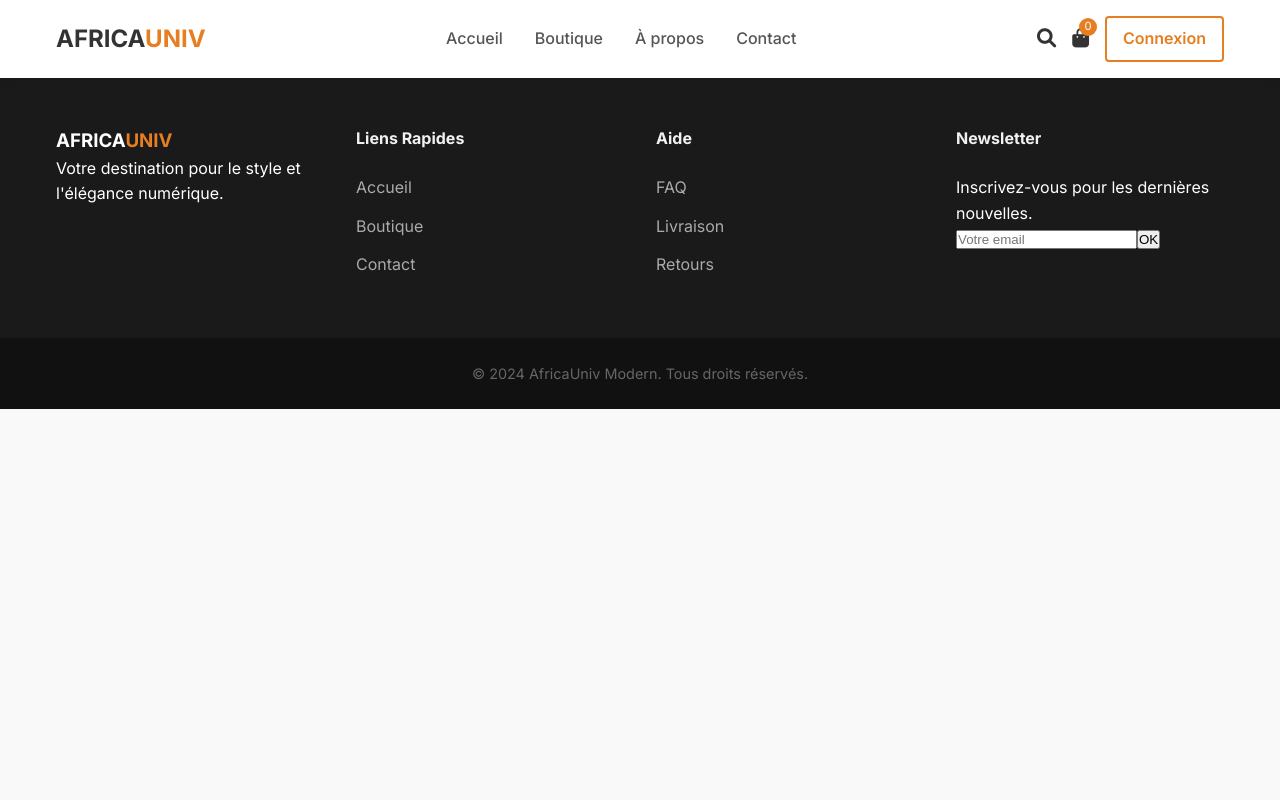
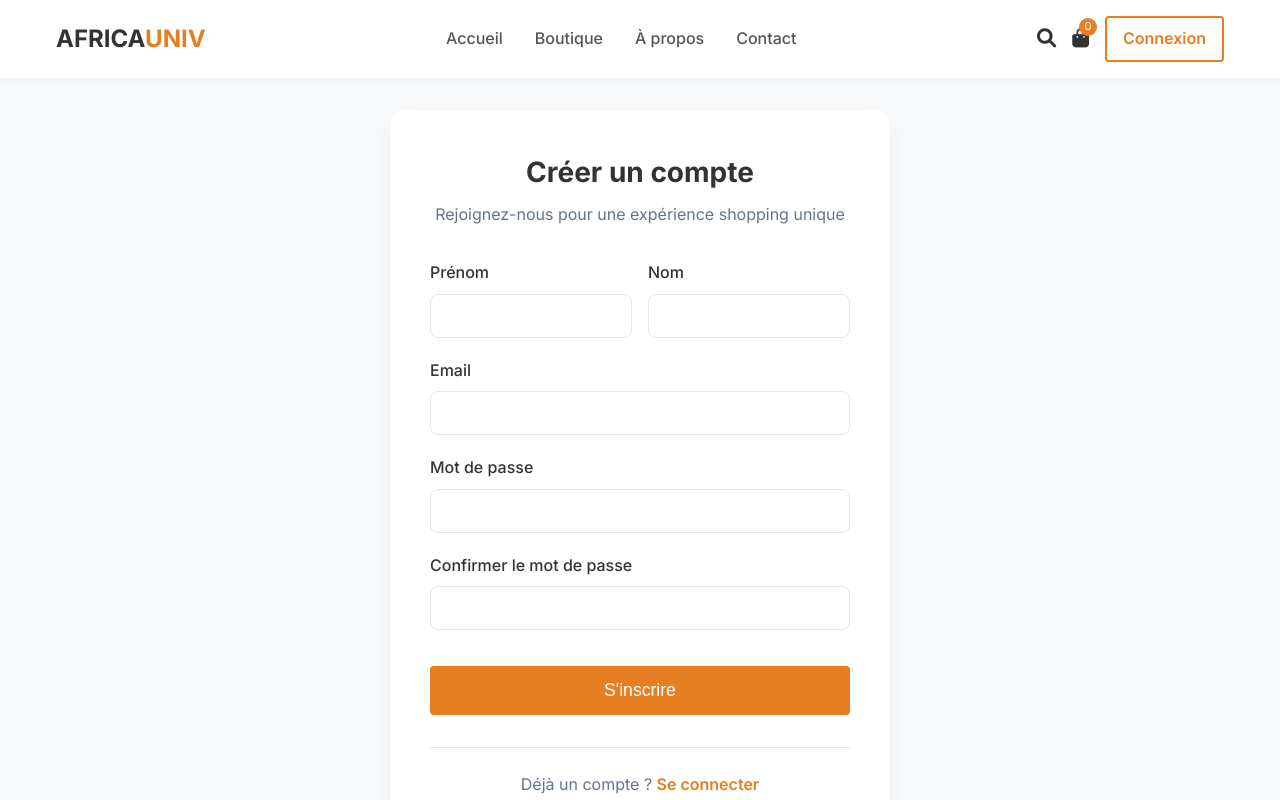
Before and after one commit to GOUTIA-PRINCE/Africa-univ-site-web-, an Angular app: page /register in a window 1280 px wide. Before the commit this address led to /. Shown: the top 800 px of the page. Built offline with nearby package versions, Linux system fonts and the light colour scheme.

Commit message:
mise a jour 06/02/2026

```diff
--- a/src/app/app.routes.ts
+++ b/src/app/app.routes.ts
@@ -11,6 +11,7 @@ export const routes: Routes = [
     { path: 'catalog', component: CatalogComponent },
     { path: 'cart', component: CartComponent },
     { path: 'login', component: LoginComponent },
+    { path: 'register', loadComponent: () => import('./features/auth/register/register.component').then(m => m.RegisterComponent) },
     { path: 'contact', component: ContactComponent },
     { path: 'about', component: AboutComponent },
     { path: 'checkout', loadComponent: () => import('./features/checkout/checkout.component').then(m => m.CheckoutComponent) }
--- a/src/app/core/layout/footer/footer.component.html
+++ b/src/app/core/layout/footer/footer.component.html
@@ -7,7 +7,7 @@
         <div class="footer-col">
             <h4>Liens Rapides</h4>
             <ul>
-                <li><a href="#">Accueil</a></li>
+                <li><a routerLink="/">Accueil</a></li>
                 <li><a routerLink="/catalog">Boutique</a></li>
                 <li><a routerLink="/contact">Contact</a></li>
             </ul>
@@ -23,10 +23,13 @@
         <div class="footer-col">
             <h4>Newsletter</h4>
             <p>Inscrivez-vous pour les dernières nouvelles.</p>
-            <form>
+            <ul>
+                <li><a routerLink="/register">Inscription</a></li>
+            </ul>
+            <!-- <form>
                 <input type="email" placeholder="Votre email">
                 <button type="submit">OK</button>
-            </form>
+            </form> -->
         </div>
     </div>
     <div class="footer-bottom">
--- /dev/null
+++ b/src/app/features/auth/register/register.component.html
@@ -0,0 +1,58 @@
+<div class="auth-container">
+    <div class="auth-box">
+        <h2>Créer un compte</h2>
+        <p class="subtitle">Rejoignez-nous pour une expérience shopping unique</p>
+
+        <form [formGroup]="registerForm" (ngSubmit)="onSubmit()">
+            <div class="form-row">
+                <div class="form-group half">
+                    <label for="firstName">Prénom</label>
+                    <input type="text" id="firstName" formControlName="firstName"
+                        [class.error]="registerForm.get('firstName')?.invalid && registerForm.get('firstName')?.touched">
+                    <span class="error-msg"
+                        *ngIf="registerForm.get('firstName')?.invalid && registerForm.get('firstName')?.touched">Requis</span>
+                </div>
+                <div class="form-group half">
+                    <label for="lastName">Nom</label>
+                    <input type="text" id="lastName" formControlName="lastName"
+                        [class.error]="registerForm.get('lastName')?.invalid && registerForm.get('lastName')?.touched">
+                    <span class="error-msg"
+                        *ngIf="registerForm.get('lastName')?.invalid && registerForm.get('lastName')?.touched">Requis</span>
+                </div>
+            </div>
+
+            <div class="form-group">
+                <label for="email">Email</label>
+                <input type="email" id="email" formControlName="email"
+                    [class.error]="registerForm.get('email')?.invalid && registerForm.get('email')?.touched">
+                <span class="error-msg"
+                    *ngIf="registerForm.get('email')?.invalid && registerForm.get('email')?.touched">Email
+                    invalide</span>
+            </div>
+
+            <div class="form-group">
+                <label for="password">Mot de passe</label>
+                <input type="password" id="password" formControlName="password"
+                    [class.error]="registerForm.get('password')?.invalid && registerForm.get('password')?.touched">
+                <span class="error-msg"
+                    *ngIf="registerForm.get('password')?.invalid && registerForm.get('password')?.touched">Min. 6
+                    caractères</span>
+            </div>
+
+            <div class="form-group">
+                <label for="confirmPassword">Confirmer le mot de passe</label>
+                <input type="password" id="confirmPassword" formControlName="confirmPassword"
+                    [class.error]="registerForm.hasError('mismatch') && registerForm.get('confirmPassword')?.touched">
+                <span class="error-msg"
+                    *ngIf="registerForm.hasError('mismatch') && registerForm.get('confirmPassword')?.touched">Les mots
+                    de passe ne correspondent pas</span>
+            </div>
+
+            <button type="submit" class="btn btn-primary btn-block">S'inscrire</button>
+        </form>
+
+        <div class="auth-footer">
+            <p>Déjà un compte ? <a routerLink="/login">Se connecter</a></p>
+        </div>
+    </div>
+</div>
--- /dev/null
+++ b/src/app/features/auth/register/register.component.scss
@@ -0,0 +1,104 @@
+.auth-container {
+    display: flex;
+    justify-content: center;
+    align-items: center;
+    min-height: 80vh;
+    padding: 2rem;
+    background-color: #f8fafc;
+}
+
+.auth-box {
+    background: white;
+    padding: 2.5rem;
+    border-radius: 16px;
+    box-shadow: 0 10px 25px -5px rgba(0, 0, 0, 0.1);
+    width: 100%;
+    max-width: 500px;
+
+    h2 {
+        text-align: center;
+        margin-bottom: 0.5rem;
+        color: var(--text-color);
+        font-size: 1.75rem;
+    }
+
+    .subtitle {
+        text-align: center;
+        color: #64748b;
+        margin-bottom: 2rem;
+    }
+}
+
+.form-group {
+    margin-bottom: 1.25rem;
+
+    label {
+        display: block;
+        margin-bottom: 0.5rem;
+        font-weight: 500;
+        color: var(--text-color);
+    }
+
+    input {
+        width: 100%;
+        padding: 0.75rem;
+        border: 1px solid #e2e8f0;
+        border-radius: 8px;
+        transition: all 0.2s;
+        font-size: 1rem;
+
+        &:focus {
+            outline: none;
+            border-color: var(--primary-color);
+            box-shadow: 0 0 0 3px rgba(var(--primary-rgb), 0.1);
+        }
+
+        &.error {
+            border-color: #ef4444;
+        }
+    }
+}
+
+.form-row {
+    display: flex;
+    gap: 1rem;
+
+    .half {
+        flex: 1;
+    }
+}
+
+.error-msg {
+    color: #ef4444;
+    font-size: 0.875rem;
+    margin-top: 0.25rem;
+    display: block;
+}
+
+.btn-block {
+    width: 100%;
+    margin-top: 1rem;
+    padding: 0.875rem;
+    font-size: 1.1rem;
+}
+
+.auth-footer {
+    text-align: center;
+    margin-top: 2rem;
+    border-top: 1px solid #e2e8f0;
+    padding-top: 1.5rem;
+
+    p {
+        color: #64748b;
+    }
+
+    a {
+        color: var(--primary-color);
+        font-weight: 600;
+        text-decoration: none;
+
+        &:hover {
+            text-decoration: underline;
+        }
+    }
+}
--- /dev/null
+++ b/src/app/features/auth/register/register.component.ts
@@ -0,0 +1,43 @@
+import { Component } from '@angular/core';
+import { CommonModule } from '@angular/common';
+import { ReactiveFormsModule, FormBuilder, FormGroup, Validators } from '@angular/forms';
+import { Router, RouterLink } from '@angular/router';
+
+@Component({
+    selector: 'app-register',
+    standalone: true,
+    imports: [CommonModule, ReactiveFormsModule, RouterLink],
+    templateUrl: './register.component.html',
+    styleUrl: './register.component.scss'
+})
+export class RegisterComponent {
+    registerForm: FormGroup;
+
+    constructor(private fb: FormBuilder, private router: Router) {
+        this.registerForm = this.fb.group({
+            firstName: ['', Validators.required],
+            lastName: ['', Validators.required],
+            email: ['', [Validators.required, Validators.email]],
+            password: ['', [Validators.required, Validators.minLength(6)]],
+            confirmPassword: ['', Validators.required]
+        }, { validator: this.passwordMatchValidator });
+    }
+
+    passwordMatchValidator(g: FormGroup) {
+        return g.get('password')?.value === g.get('confirmPassword')?.value
+            ? null : { mismatch: true };
+    }
+
+    onSubmit() {
+        if (this.registerForm.valid) {
+            console.log('Registration data:', this.registerForm.value);
+            // Simulate registration
+            setTimeout(() => {
+                alert('Inscription réussie ! Vous pouvez maintenant vous connecter.');
+                this.router.navigate(['/login']);
+            }, 1000);
+        } else {
+            this.registerForm.markAllAsTouched();
+        }
+    }
+}
```
